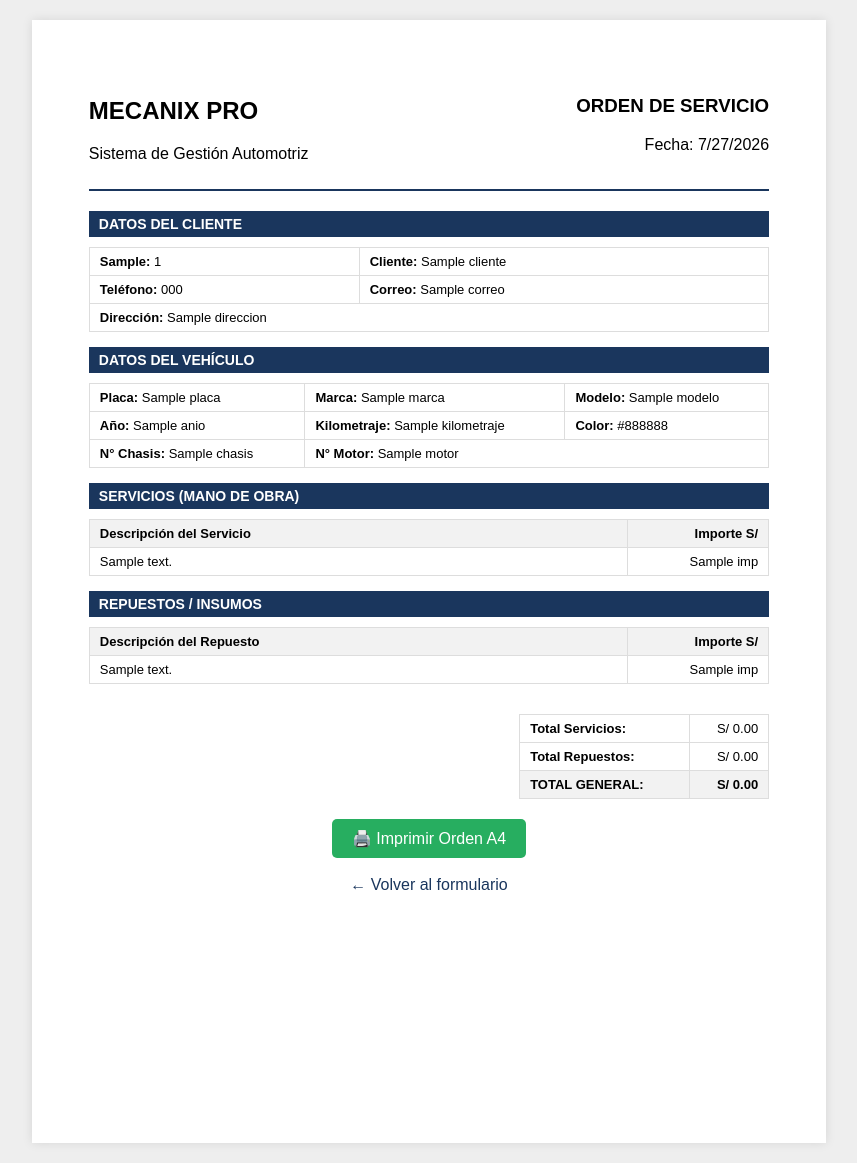
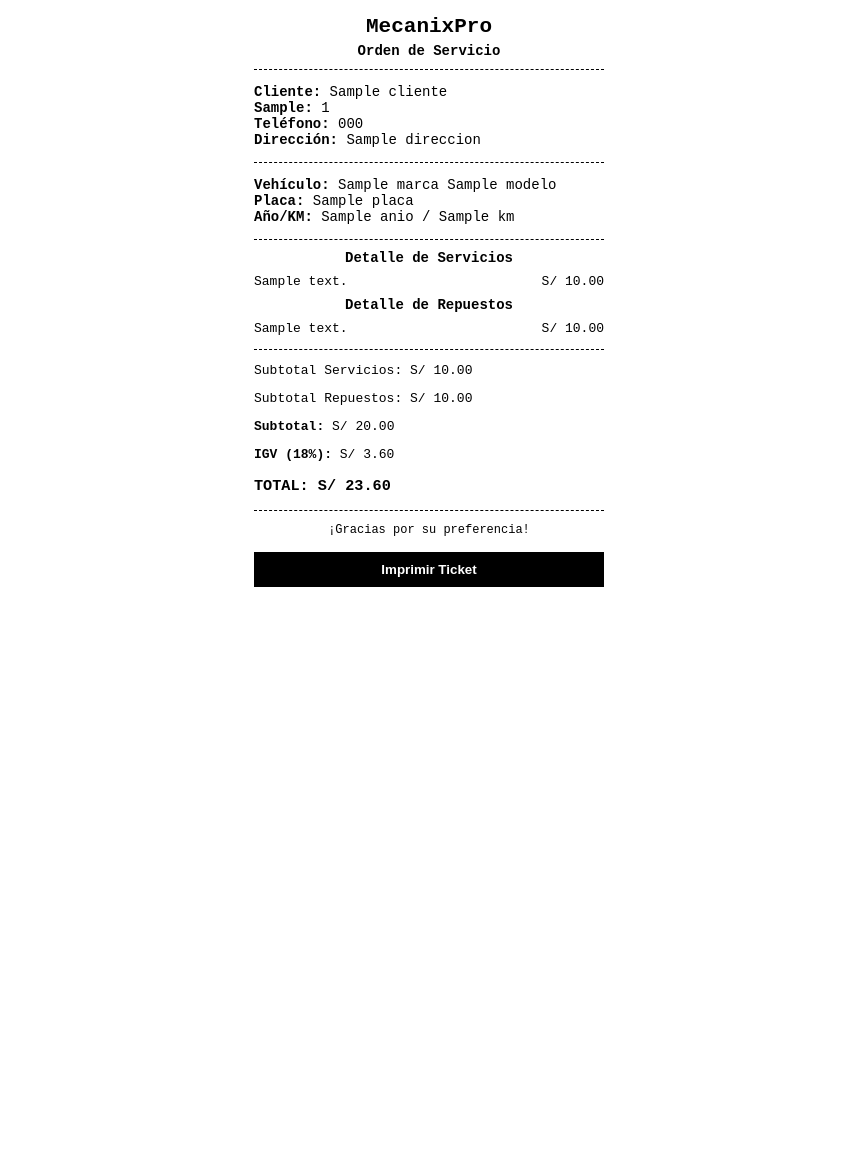
Before and after one commit to Iza-bel06/mecanixpro., a Flask app: template templates/ticket.html in a window 1280 px wide. Shown: the whole page, without its empty margins (211-1068 px from the left). After the commit the page ends 587 px from the top, so only its background shows below. Run offline with Flask 3, Linux system fonts and the light colour scheme; the template is opened without the code that fills it: most values are stand-ins (such as "Sample title", 1, 10 or a date in 2020).

Commit message:
Revise ticket template for service order
Updated the ticket template to reflect the new title and styling changes, including adjustments to the layout and print functionality.

```diff
--- a/templates/ticket.html
+++ b/templates/ticket.html
@@ -2,131 +2,115 @@
 <html lang="es">
 <head>
     <meta charset="UTF-8">
-    <title>Orden de Servicio - Mecanix Pro</title>
+    <title>Ticket de Orden de Servicio</title>
     <style>
-        body { font-family: Arial, sans-serif; background: #eee; margin: 0; padding: 20px; }
-        .sheet { background: white; width: 210mm; min-height: 297mm; padding: 15mm; margin: auto; box-shadow: 0 0 10px rgba(0,0,0,0.1); box-sizing: border-box; }
-        .header { display: flex; justify-content: space-between; border-bottom: 2px solid #1a365d; padding-bottom: 10px; margin-bottom: 20px; }
-        .section-title { background: #1a365d; color: white; padding: 5px 10px; font-size: 14px; margin-top: 15px; font-weight: bold; }
-        table { width: 100%; border-collapse: collapse; margin-top: 10px; font-size: 13px; }
-        th, td { border: 1px solid #ddd; padding: 6px 10px; text-align: left; }
-        th { background: #f2f2f2; }
-        .text-right { text-align: right; }
-        .no-print { text-align: center; margin-top: 20px; }
-        .btn-print { background: #27ae60; color: white; padding: 10px 20px; border: none; font-size: 16px; cursor: pointer; border-radius: 5px; }
-        .btn-print:hover { background: #219653; }
+        body {
+            font-family: 'Courier New', Courier, monospace;
+            font-size: 14px;
+            width: 350px;
+            margin: 0 auto;
+            padding: 10px;
+            color: #000;
+            background: #fff;
+        }
+        h2, h4 {
+            text-align: center;
+            margin: 5px 0;
+        }
+        .divider {
+            border-top: 1px dashed #000;
+            margin: 10px 0;
+        }
+        table {
+            width: 100%;
+            font-size: 13px;
+            border-collapse: collapse;
+        }
+        th, td {
+            text-align: left;
+            padding: 3px 0;
+        }
+        .text-right {
+            text-align: right;
+        }
+        .totals {
+            margin-top: 10px;
+            font-size: 13px;
+        }
+        .print-btn {
+            display: block;
+            width: 100%;
+            background: #000;
+            color: #fff;
+            padding: 10px;
+            border: none;
+            cursor: pointer;
+            margin-top: 15px;
+            font-weight: bold;
+        }
         @media print {
-            body { background: none; padding: 0; }
-            .sheet { box-shadow: none; margin: 0; width: 100%; padding: 10mm; }
-            .no-print { display: none; }
+            .print-btn {
+                display: none;
+            }
         }
     </style>
 </head>
 <body>
-    <div class="sheet">
-        <div class="header">
-            <div>
-                <h2>MECANIX PRO</h2>
-                <p>Sistema de Gestión Automotriz</p>
-            </div>
-            <div style="text-align: right;">
-                <h3>ORDEN DE SERVICIO</h3>
-                <p>Fecha: <span id="fecha-actual"></span></p>
-            </div>
-        </div>
 
-        <div class="section-title">DATOS DEL CLIENTE</div>
+    <h2>MecanixPro</h2>
+    <h4>Orden de Servicio</h4>
+    <div class="divider"></div>
+
+    <p><strong>Cliente:</strong> {{ orden.cliente.nombre }}<br>
+       <strong>{{ orden.cliente.tipo_doc }}:</strong> {{ orden.cliente.num_doc }}<br>
+       <strong>Teléfono:</strong> {{ orden.cliente.telefono }}<br>
+       <strong>Dirección:</strong> {{ orden.cliente.direccion }}</p>
+
+    <div class="divider"></div>
+    <p><strong>Vehículo:</strong> {{ orden.vehiculo.marca }} {{ orden.vehiculo.modelo }}<br>
+       <strong>Placa:</strong> {{ orden.vehiculo.placa }}<br>
+       <strong>Año/KM:</strong> {{ orden.vehiculo.anio }} / {{ orden.vehiculo.km }} km</p>
+
+    <div class="divider"></div>
+    <h4>Detalle de Servicios</h4>
     <table>
+        {% for serv in orden.servicios %}
         <tr>
-                <td><strong>{{ datos.tipo_doc }}:</strong> {{ datos.n_doc }}</td>
-                <td><strong>Cliente:</strong> {{ datos.cliente }}</td>
+            <td>{{ serv.descripcion }}</td>
+            <td class="text-right">S/ {{ "%.2f"|format(serv.precio) }}</td>
         </tr>
-            <tr>
-                <td><strong>Teléfono:</strong> {{ datos.telefono }}</td>
-                <td><strong>Correo:</strong> {{ datos.correo }}</td>
-            </tr>
-            <tr>
-                <td colspan="2"><strong>Dirección:</strong> {{ datos.direccion }}</td>
-            </tr>
-        </table>
-
-        <div class="section-title">DATOS DEL VEHÍCULO</div>
-        <table>
-            <tr>
-                <td><strong>Placa:</strong> {{ datos.placa }}</td>
-                <td><strong>Marca:</strong> {{ datos.marca }}</td>
-                <td><strong>Modelo:</strong> {{ datos.modelo }}</td>
-            </tr>
-            <tr>
-                <td><strong>Año:</strong> {{ datos.anio }}</td>
-                <td><strong>Kilometraje:</strong> {{ datos.kilometraje }}</td>
-                <td><strong>Color:</strong> {{ datos.color }}</td>
-            </tr>
-            <tr>
-                <td><strong>N° Chasis:</strong> {{ datos.chasis }}</td>
-                <td colspan="2"><strong>N° Motor:</strong> {{ datos.motor }}</td>
-            </tr>
-        </table>
-
-        <div class="section-title">SERVICIOS (MANO DE OBRA)</div>
-        <table>
-            <tr>
-                <th>Descripción del Servicio</th>
-                <th class="text-right" style="width: 120px;">Importe S/</th>
-            </tr>
-            {% for desc, imp in servicios %}
-                {% if desc %}
-                <tr>
-                    <td>{{ desc }}</td>
-                    <td class="text-right">{{ imp }}</td>
-                </tr>
-                {% endif %}
         {% endfor %}
     </table>
 
-        <div class="section-title">REPUESTOS / INSUMOS</div>
+    <h4>Detalle de Repuestos</h4>
     <table>
+        {% for rep in orden.repuestos %}
         <tr>
-                <th>Descripción del Repuesto</th>
-                <th class="text-right" style="width: 120px;">Importe S/</th>
+            <td>{{ rep.descripcion }}</td>
+            <td class="text-right">S/ {{ "%.2f"|format(rep.precio) }}</td>
         </tr>
-            {% for desc, imp in repuestos %}
-                {% if desc %}
-                <tr>
-                    <td>{{ desc }}</td>
-                    <td class="text-right">{{ imp }}</td>
-                </tr>
-                {% endif %}
         {% endfor %}
     </table>
 
-        <div style="margin-top: 20px; float: right; width: 250px;">
-            <table>
-                <tr>
-                    <td><strong>Total Servicios:</strong></td>
-                    <td class="text-right">S/ {{ "%.2f"|format(total_servicios) }}</td>
-                </tr>
-                <tr>
-                    <td><strong>Total Repuestos:</strong></td>
-                    <td class="text-right">S/ {{ "%.2f"|format(total_repuestos) }}</td>
-                </tr>
-                <tr style="background: #f2f2f2;">
-                    <td><strong>TOTAL GENERAL:</strong></td>
-                    <td class="text-right"><strong>S/ {{ "%.2f"|format(total_general) }}</strong></td>
-                </tr>
-            </table>
-        </div>
-        <div style="clear: both;"></div>
+    <div class="divider"></div>
+    <div class="totals">
+        {% set sub_serv = orden.servicios | sum(attribute='precio') %}
+        {% set sub_rep = orden.repuestos | sum(attribute='precio') %}
+        {% set subtotal = sub_serv + sub_rep %}
+        {% set igv = subtotal * 0.18 %}
+        {% set total = subtotal + igv %}
 
-        <div class="no-print">
-            <button class="btn-print" onclick="window.print()">🖨️ Imprimir Orden A4</button>
-            <br><br>
-            <a href="/" style="color: #1a365d; text-decoration: none;">← Volver al formulario</a>
-        </div>
+        <p>Subtotal Servicios: S/ {{ "%.2f"|format(sub_serv) }}</p>
+        <p>Subtotal Repuestos: S/ {{ "%.2f"|format(sub_rep) }}</p>
+        <p><strong>Subtotal:</strong> S/ {{ "%.2f"|format(subtotal) }}</p>
+        <p><strong>IGV (18%):</strong> S/ {{ "%.2f"|format(igv) }}</p>
+        <h3>TOTAL: S/ {{ "%.2f"|format(total) }}</h3>
     </div>
 
-    <script>
-        document.getElementById('fecha-actual').innerText = new Date().toLocaleDateString();
-    </script>
+    <div class="divider"></div>
+    <p style="text-align: center; font-size: 12px;">¡Gracias por su preferencia!</p>
+
+    <button class="print-btn" onclick="window.print()">Imprimir Ticket</button>
+
 </body>
 </html>
```
Lines whose indentation alone changed are shown as unchanged.
